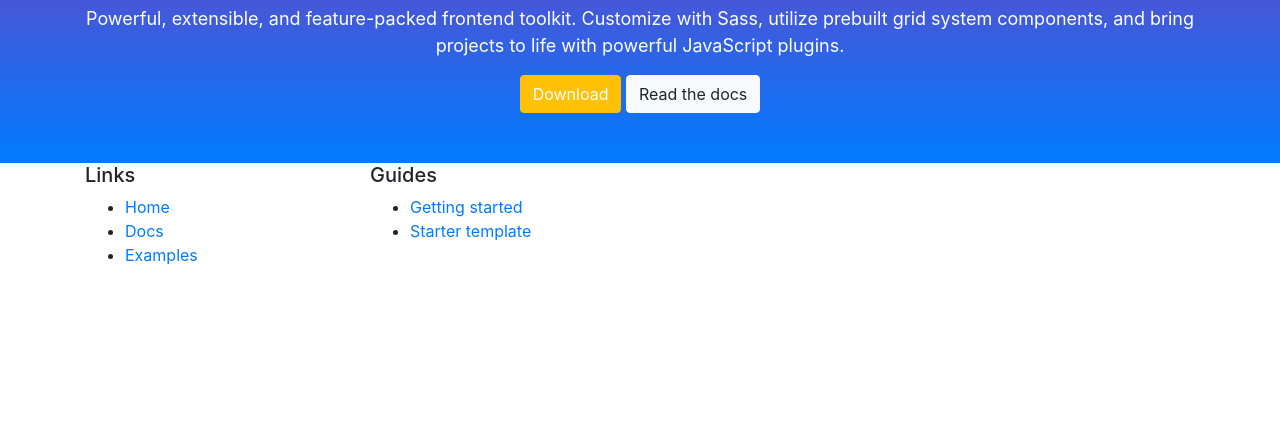
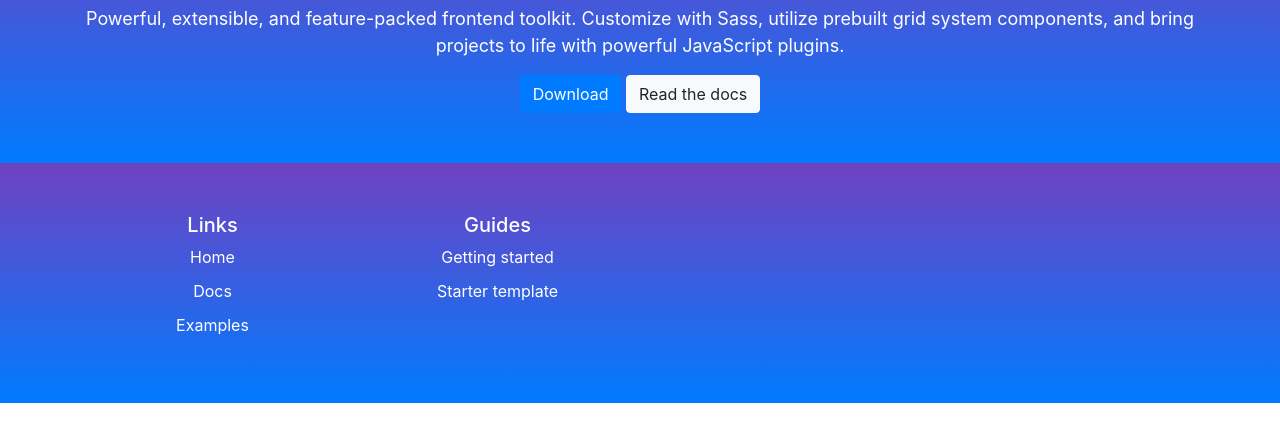
Before and after one commit to manojhirantha/-images, a plain HTML site: page Index.html in a window 1280 px wide. Shown: the part 137-578 px from the top of the page. Drawn offline with nearby package versions, Linux system fonts and the light colour scheme.

Commit message:
Background color change

```diff
--- a/Index.html
+++ b/Index.html
@@ -1,5 +1,4 @@
 <!DOCTYPE html>
-<html lang="en">
 <html lang="en">
 <head>
     <meta charset="UTF-8">
@@ -35,10 +34,23 @@
         .main-content p {
             font-size: 18px;
         }
-        /* Buttons */
-        .btn-primary {
-            background-color: #ffc107;
-            border-color: #ffc107;
+        /* Footer styles */
+        .footer {
+            background: linear-gradient(to bottom, #6f42c1, #007bff); /* Same gradient as main content */
+            color: #fff;
+            padding: 50px 0;
+            text-align: center;
+        }
+        .footer ul {
+            list-style: none;
+            padding: 0;
+        }
+        .footer ul li {
+            margin-bottom: 10px;
+        }
+        .footer ul li a {
+            color: #fff;
+            text-decoration: none;
         }
     </style>
 </head>
@@ -68,6 +80,8 @@
             <a href="#" class="btn btn-light">Read the docs</a>
         </div>
     </div>
+
+    <!-- Footer -->
     <div class="footer">
         <div class="container">
             <div class="row">
@@ -97,7 +111,5 @@
     <script src="https://code.jquery.com/jquery-3.5.1.slim.min.js"></script>
     <script src="https://cdn.jsdelivr.net/npm/@popperjs/core@2.11.6/dist/umd/popper.min.js"></script>
     <script src="https://stackpath.bootstrapcdn.com/bootstrap/4.5.2/js/bootstrap.min.js"></script>
-    <!-- Link Bootstrap JS (at the end of the body) -->
-
 </body>
 </html>
```
Lines whose indentation alone changed are shown as unchanged.
